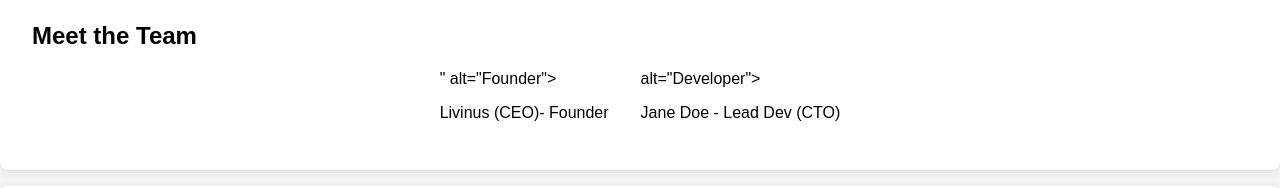
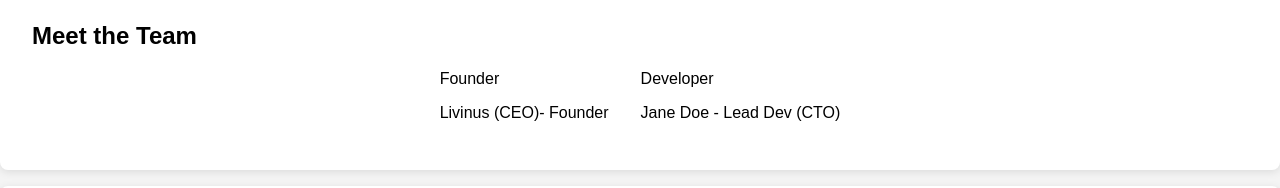
Before and after one commit to livinusoo7-7/qubit---sim---saver, a plain HTML site: page index.html in a window 1280 px wide. Shown: the part 4644-4832 px from the top of the page. Drawn offline with Linux system fonts and the light colour scheme.

Commit message:
Update index.html

```diff
--- a/index.html
+++ b/index.html
@@ -169,11 +169,11 @@
     <h2>Meet the Team</h2>
     <div style="display: flex; gap: 2rem; justify-content: center;">
       <div>
-        " alt="Founder">
+        Founder
         <p>Livinus (CEO)- Founder</p>
       </div>
       <div>
-         alt="Developer">
+         Developer
         <p>Jane Doe - Lead Dev (CTO)</p>
       </div>
     </div>
```
